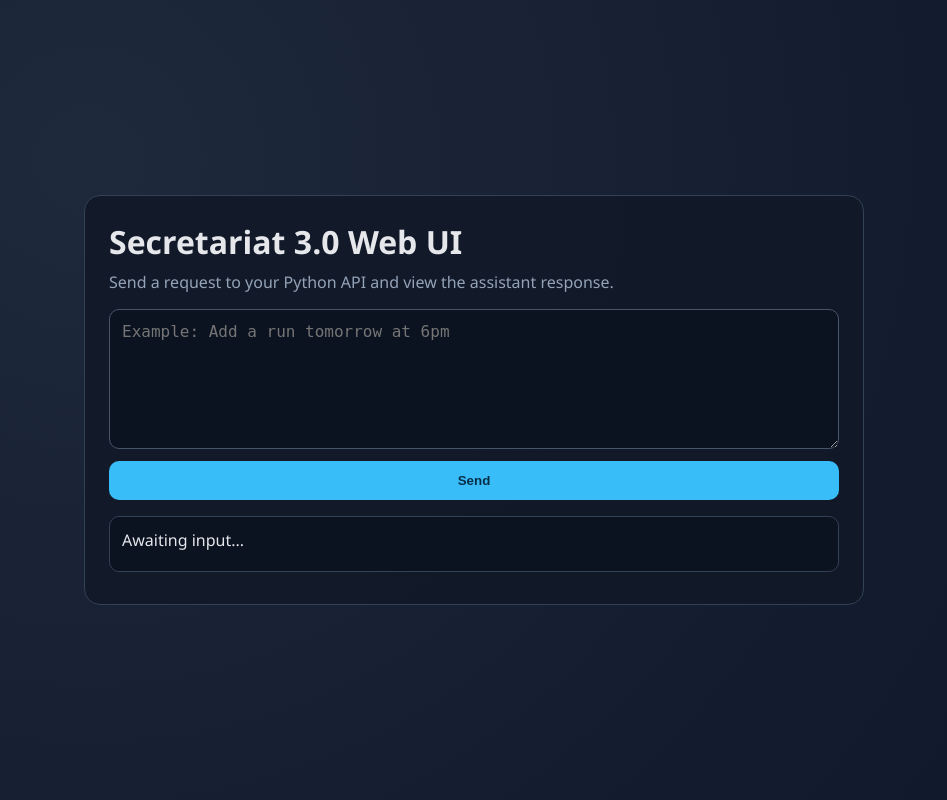
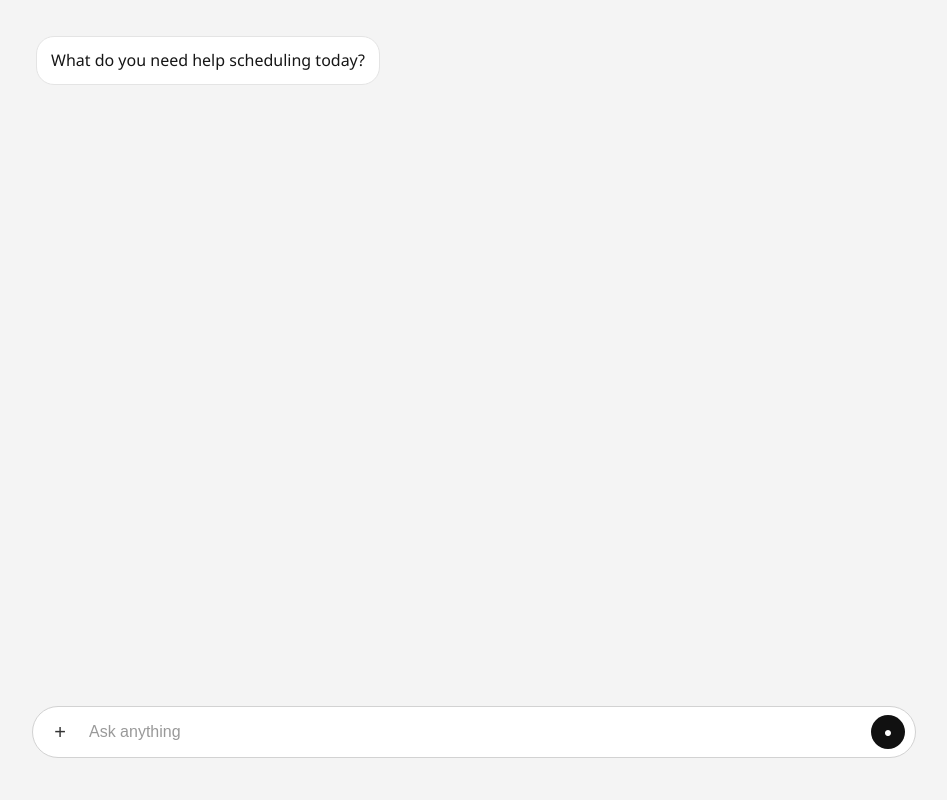
Before and after one commit to stef-hall/droplet, a Python web app: template Server1.0.0/templates/index.html in a window 1280 px wide. Shown: the whole page, without its empty margins (166-1113 px from the left). Run offline with Jinja, Linux system fonts and the light colour scheme; the template is opened without the code that fills it, so the values that code supplies are empty.

Commit message:
Snapshot 20:48 04/05

```diff
--- a/Server1.0.0/templates/index.html
+++ b/Server1.0.0/templates/index.html
@@ -3,20 +3,23 @@
 <head>
   <meta charset="UTF-8">
   <meta name="viewport" content="width=device-width, initial-scale=1.0">
-  <title>Secretariat 3.0 UI</title>
+  <title>Secretariat</title>
   <link rel="stylesheet" href="/templates/styles.css">
 </head>
 <body>
-  <main class="card">
-    <h1>Secretariat 3.0 Web UI</h1>
-    <p>Send a request to your Python API and view the assistant response.</p>
+  <main class="app-shell">
+    <section id="chat-feed" class="chat-feed" aria-live="polite">
+      <article class="msg assistant">
+        <div class="bubble">What do you need help scheduling today?</div>
+      </article>
+    </section>
 
-    <form id="secretariat-form">
-      <textarea id="prompt" placeholder="Example: Add a run tomorrow at 6pm" required></textarea>
-      <button type="submit">Send</button>
+    <form id="secretariat-form" class="composer">
+      <button type="button" class="icon-btn" aria-label="Add">+</button>
+      <input id="prompt" type="text" placeholder="Ask anything" autocomplete="off" required>
+      <button type="submit" class="send-btn" aria-label="Send">●</button>
     </form>
 
-    <div id="output" class="output">Awaiting input...</div>
     <div id="meta" class="meta"></div>
   </main>
 
--- a/Server1.0.0/templates/styles.css
+++ b/Server1.0.0/templates/styles.css
@@ -1,71 +1,132 @@
 :root {
-  --bg: #0f172a;
-  --card: #111827;
-  --text: #e5e7eb;
-  --muted: #94a3b8;
-  --accent: #38bdf8;
-  --error: #ef4444;
-  --ok: #86efac;
+  --bg: #f4f4f4;
+  --panel: #ffffff;
+  --text: #161616;
+  --muted: #777;
+  --line: #e4e4e4;
+  --assistant: #ffffff;
+  --user: #ececec;
 }
 
-* { box-sizing: border-box; }
+* {
+  box-sizing: border-box;
+}
+
+html,
+body {
+  height: 100%;
+}
 
 body {
   margin: 0;
-  min-height: 100vh;
-  display: grid;
-  place-items: center;
-  padding: 20px;
-  background: radial-gradient(circle at 20% 20%, #1e293b, var(--bg));
+  background: var(--bg);
   color: var(--text);
   font-family: "Segoe UI", Tahoma, Geneva, Verdana, sans-serif;
 }
 
-.card {
-  width: min(780px, 100%);
-  background: rgba(17, 24, 39, 0.85);
-  border: 1px solid #334155;
-  border-radius: 16px;
-  padding: 24px;
+.app-shell {
+  height: 100vh;
+  max-width: 920px;
+  margin: 0 auto;
+  display: grid;
+  grid-template-rows: 1fr auto auto;
+  padding: 22px 18px 14px;
+  gap: 10px;
 }
 
-h1 { margin: 0 0 8px; }
-p { margin: 0 0 16px; color: var(--muted); }
-
-form { display: grid; gap: 12px; }
-
-textarea {
-  width: 100%;
-  min-height: 140px;
-  border-radius: 10px;
-  border: 1px solid #475569;
-  background: #0b1220;
-  color: var(--text);
-  padding: 12px;
-  font-size: 1rem;
-  resize: vertical;
+.chat-feed {
+  overflow-y: auto;
+  padding: 4px;
 }
 
-button {
-  padding: 12px 14px;
-  border: none;
-  border-radius: 10px;
-  background: var(--accent);
-  color: #082f49;
-  font-weight: 700;
-  cursor: pointer;
+.msg {
+  display: flex;
+  margin: 10px 0;
 }
 
-.output {
-  margin-top: 16px;
-  padding: 12px;
-  border: 1px solid #334155;
-  border-radius: 10px;
-  background: #0b1220;
-  white-space: pre-wrap;
-  min-height: 56px;
+.msg.assistant {
+  justify-content: flex-start;
 }
 
-.meta { color: var(--muted); margin-top: 8px; font-size: 0.95rem; }
-.error { color: var(--error); }
-.ok { color: var(--ok); }
+.msg.user {
+  justify-content: flex-end;
+}
+
+.bubble {
+  max-width: min(680px, 86%);
+  border: 1px solid var(--line);
+  border-radius: 18px;
+  padding: 12px 14px;
+  line-height: 1.45;
+  white-space: pre-wrap;
+}
+
+.msg.assistant .bubble {
+  background: var(--assistant);
+}
+
+.msg.user .bubble {
+  background: var(--user);
+}
+
+.composer {
+  display: grid;
+  grid-template-columns: auto 1fr auto;
+  align-items: center;
+  gap: 10px;
+  border: 1px solid #d2d2d2;
+  border-radius: 28px;
+  background: var(--panel);
+  padding: 8px 10px;
+}
+
+.icon-btn,
+.send-btn {
+  border: 0;
+  width: 34px;
+  height: 34px;
+  border-radius: 50%;
+  cursor: pointer;
+  font-size: 20px;
+  line-height: 1;
+}
+
+.icon-btn {
+  background: transparent;
+  color: #333;
+}
+
+.send-btn {
+  background: #111;
+  color: #fff;
+  font-size: 14px;
+}
+
+#prompt {
+  border: 0;
+  outline: none;
+  background: transparent;
+  font-size: 1rem;
+  color: var(--text);
+}
+
+#prompt::placeholder {
+  color: #999;
+}
+
+.meta {
+  min-height: 18px;
+  font-size: 0.9rem;
+  color: var(--muted);
+  padding: 0 8px;
+}
+
+@media (max-width: 640px) {
+  .app-shell {
+    padding: 14px 10px 10px;
+  }
+
+  .bubble {
+    max-width: 92%;
+  }
+}
```
Also changed, not shown: Server1.0.0/mock.json (+8 -8 lines), Server1.0.0/static/app.js (+21 -15 lines).
